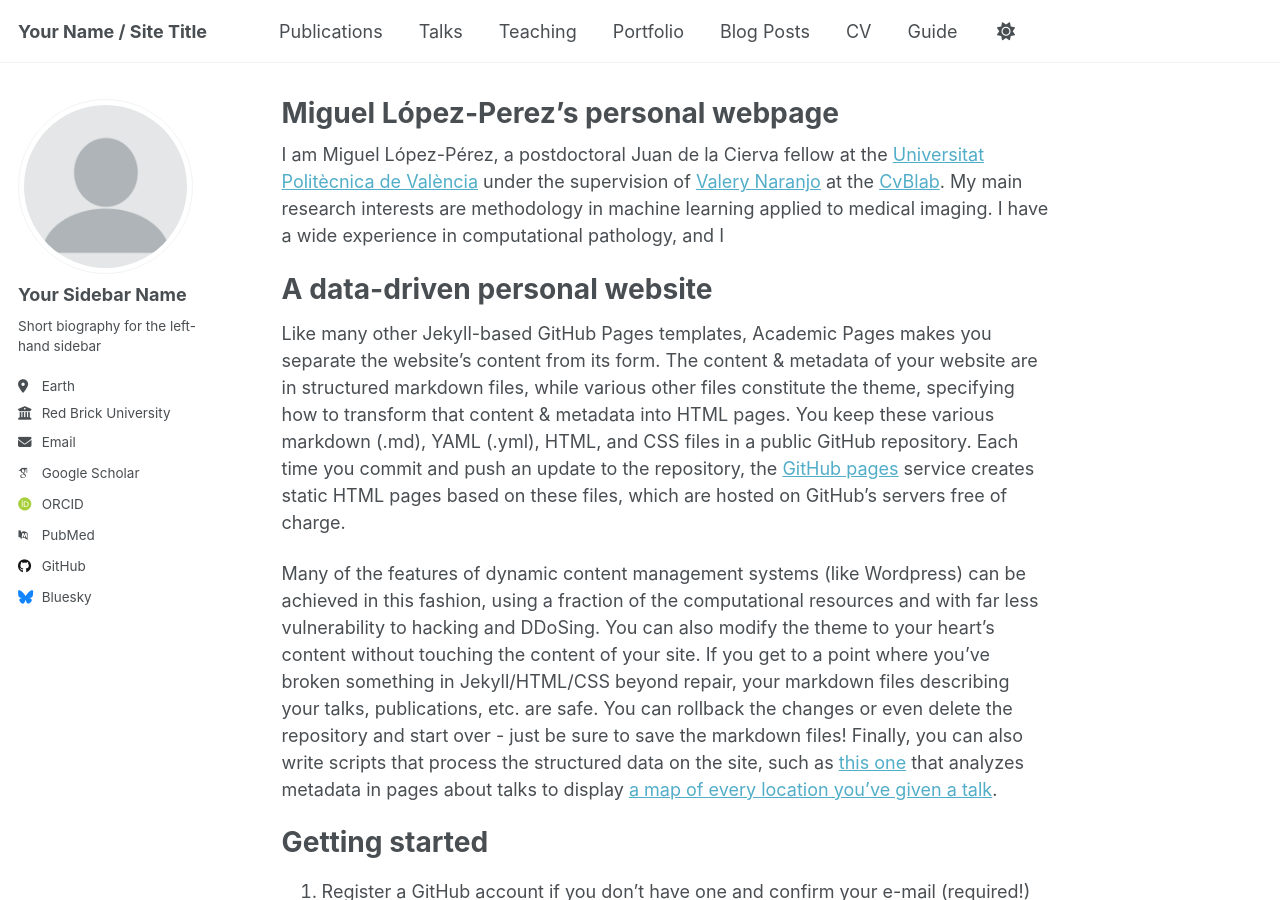
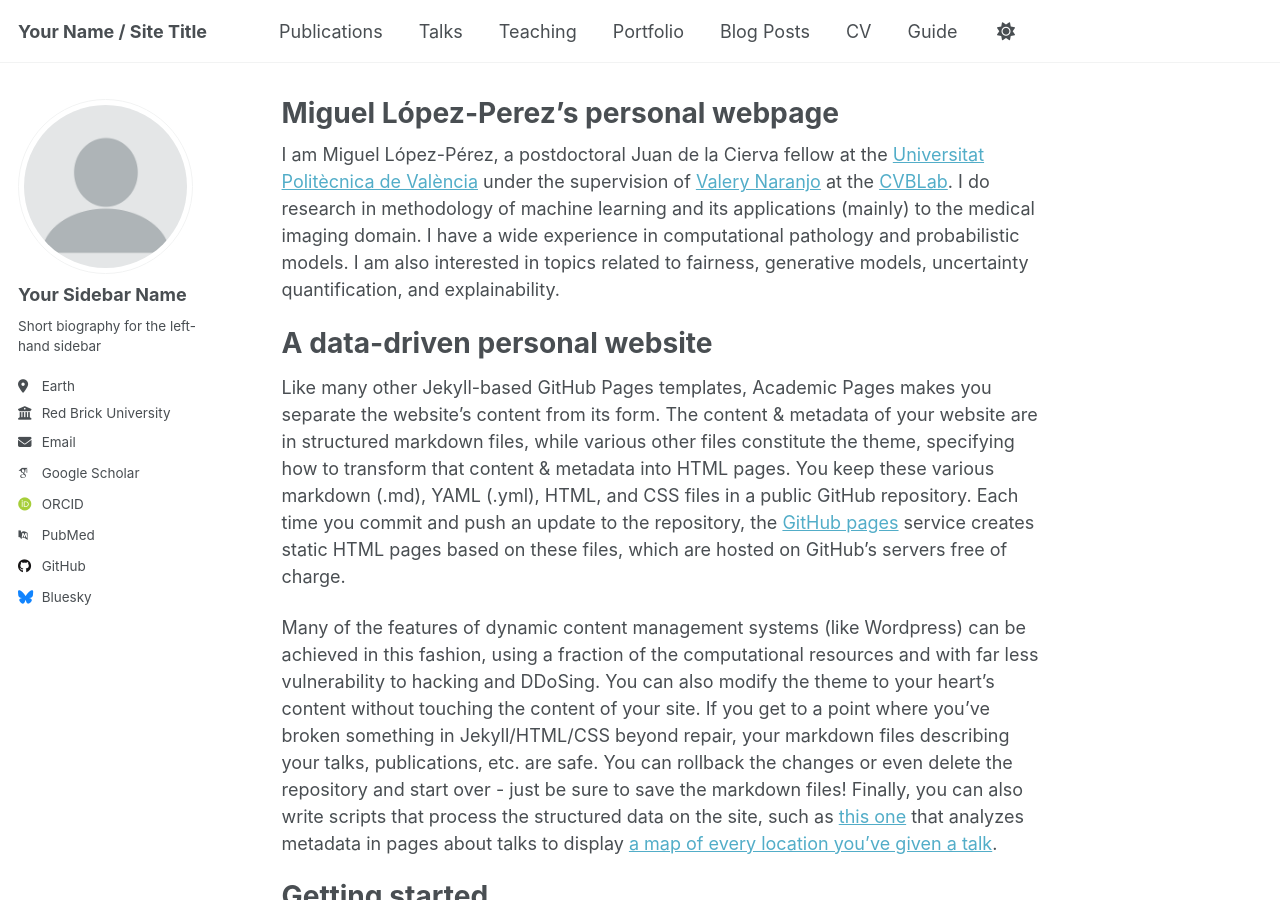
Before and after one commit to wizmik12/wizmik12.github.io, a Jekyll site: the page built from _pages/about.md, in a window 1280 px wide and 900 px high. Built offline with Jekyll 4.4.1, drawn with Linux system fonts in a browser that asks for light colours; some web fonts are replaced.

Commit message:
Update about.md

```diff
--- a/_pages/about.md
+++ b/_pages/about.md
@@ -7,7 +7,7 @@ redirect_from:
   - /about.html
 ---
 
-I am Miguel López-Pérez, a postdoctoral Juan de la Cierva fellow at the [Universitat Politècnica de València](https://github.com/academicpages/academicpages.github.io) under the supervision of [Valery Naranjo]() at the [CvBlab](). My main research interests are methodology in machine learning applied to medical imaging. I have a wide experience in computational pathology, and I
+I am Miguel López-Pérez, a postdoctoral Juan de la Cierva fellow at the [Universitat Politècnica de València](https://github.com/academicpages/academicpages.github.io) under the supervision of [Valery Naranjo](https://www.upv.es/ficha-personal/vnaranjo) at the [CVBLab](https://www.cvblab.webs.upv.es/en/home/). I do research in methodology of machine learning and its applications (mainly) to the medical imaging domain. I have a wide experience in computational pathology and probabilistic models. I am also interested in topics related to fairness, generative models, uncertainty quantification, and explainability.
 
 A data-driven personal website
 ======
```
